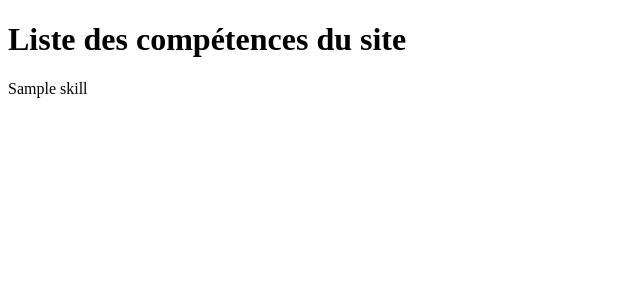
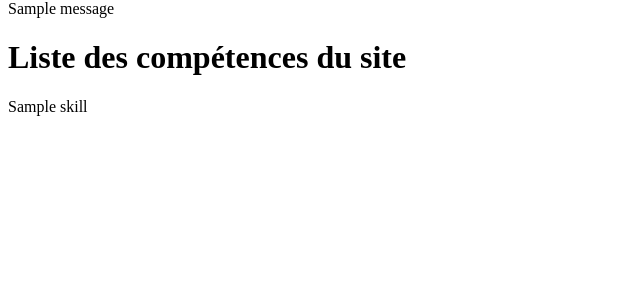
Before and after one commit to AmandineGrardLaurent/python_eval_echange_de_competences, a Django app: page /skills/all/ in a window 1280 px wide. Shown: the part 29-329 px from the top of the page, without its empty margins (0-640 px from the left). Run offline with Django 5.2, Linux system fonts and the light colour scheme; a user stored in the database is signed in; tables that the repository leaves empty hold one stand-in row (values such as "Sample post"); one stand-in notice (Sample message) is shown.

Commit message:
ajout d'une section dans le template base.html pour afficher les messages de succès ou d'erreur - messages destinés à l'utilisateur

```diff
--- a/echange_de_competences/templates/base.html
+++ b/echange_de_competences/templates/base.html
@@ -26,6 +26,16 @@
 </nav>
 
 <main>
+    <div>
+    {% if messages %}
+        {% for message in messages %}
+            <div>
+                {{ message }}
+            </div>
+        {% endfor %}
+    {% endif %}
+    </div>
+
     {% block content %}
     {% endblock %}
 </main>
```
